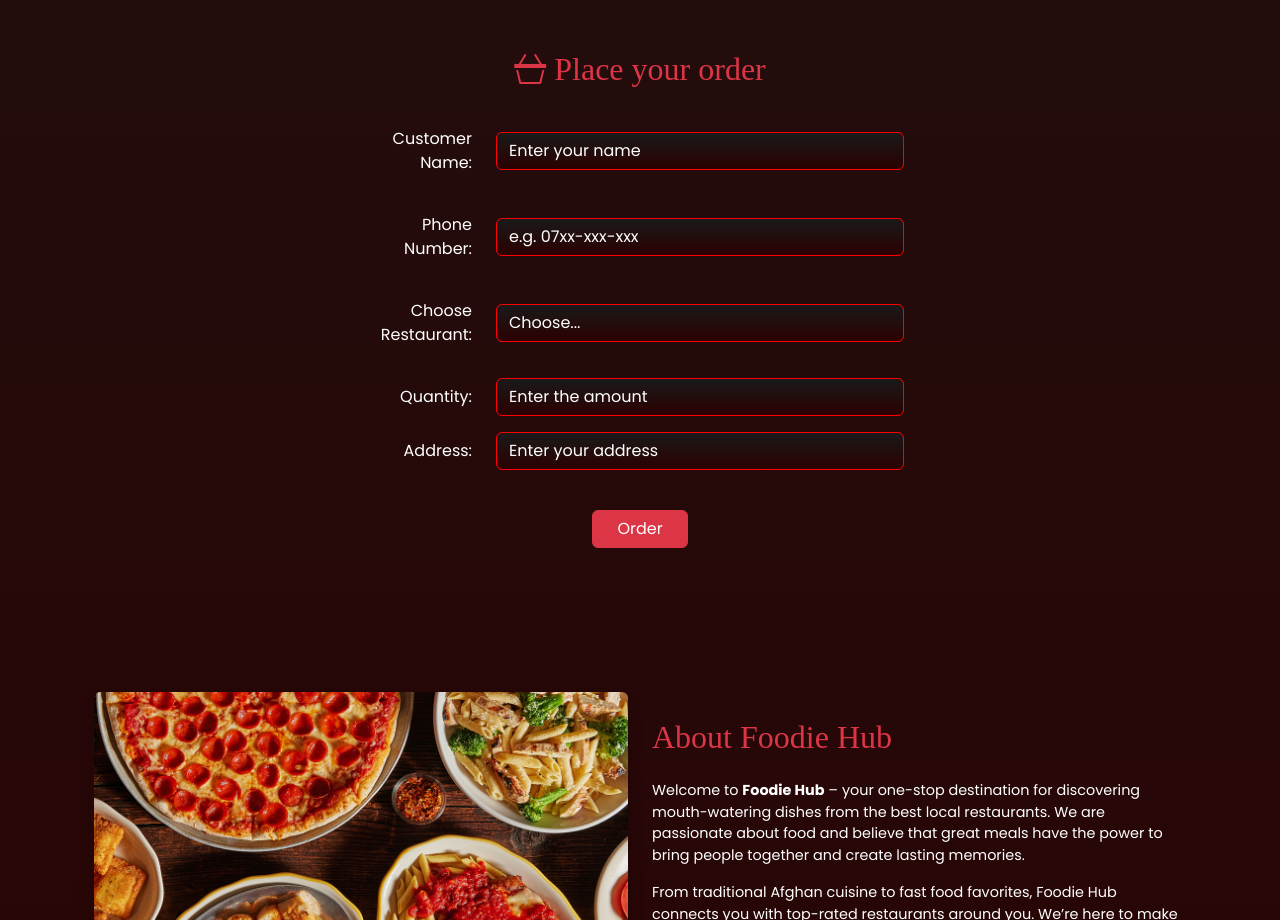
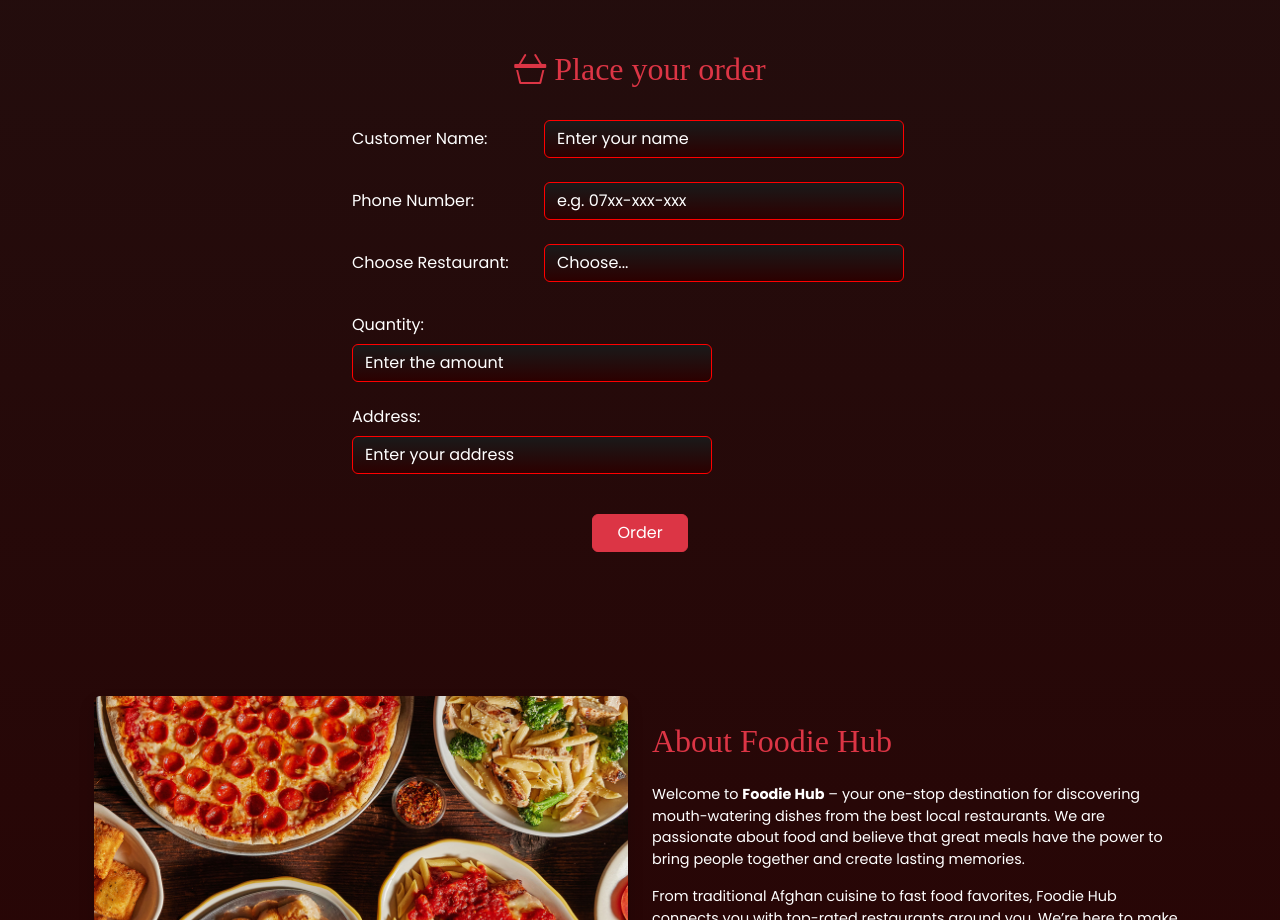
Before and after one commit to Amenah195/Foodie-Hub, a plain HTML site: page index.html in a window 1280 px wide. Shown: the part 2720-3640 px from the top of the page. Drawn offline with nearby package versions, Linux system fonts and the light colour scheme; a web font is replaced by a local one.

Commit message:
Update index.html

```diff
--- a/index.html
+++ b/index.html
@@ -664,27 +664,27 @@
                     <form class="mx-auto row g-3" style="max-width: 600px;">
 
                         <div class="row mb-4 align-items-center">
-                            <label for="name" class="col-sm-3 col-form-label text-end text-white">Customer
+                            <label for="name" class="col-12 col-md-4 col-form-label text-start text-white">Customer
                                 Name:</label>
-                            <div class="col-md-9">
+                            <div class=" col-12 col-md-8">
                                 <input type="text" class="form-control custom-input" id="name"
                                     placeholder="Enter your name">
                             </div>
                         </div>
 
                         <div class="row mb-4 align-items-center">
-                            <label for="phone" class=" col-sm-3 col-form-label text-end text-white">Phone
+                            <label for="phone" class="  col-12 col-md-4 col-form-label text-start text-white">Phone
                                 Number:</label>
-                            <div class="col-md-9">
+                            <div class=" col-12 col-md-8">
                                 <input type="tel" class="form-control custom-input" id="phone"
                                     placeholder="e.g. 07xx-xxx-xxx">
                             </div>
                         </div>
                         <div class="row align-items-center mb-4">
-                            <label for="restaurant" class="col-sm-3   col-form-label text-end text-white">Choose
+                            <label for="restaurant" class=" col-12 col-md-4   col-form-label text-start text-white">Choose
                                 Restaurant:
                             </label>
-                            <div class="col-md-9">
+                            <div class="col-12 col-md-8">
                                 <select class="form-select custom-input text-white bg-dark" id="restaurant">
                                     <option selected disabled class="text-white">Choose...</option>
                                     <option>Fifty Fifty</option>
@@ -700,16 +700,16 @@
                             </div>
                         </div>
                         <div class="row align-items-center mb-3">
-                            <label for="amount" class=" col-sm-3  col-form-label text-end text-white">
+                            <label for="amount" class=" col-12 col-dm-4  col-form-label text-start text-white">
                                 Quantity:</label>
-                            <div class="col-md-9">
+                            <div class="col-12 col-md-8">
                                 <input type="number" class="form-control custom-input" id="amount"
                                     placeholder="Enter the amount">
                             </div>
                         </div>
                         <div class="row mb-4 align-items-center">
-                            <label for="address" class="col-sm-3 col-form-label text-end text-white">Address:</label>
-                            <div class="col-md-9">
+                            <label for="address" class=" col-12 col-dm-4 col-form-label text-start text-white">Address:</label>
+                            <div class=" col-12 col-md-8">
                                 <input type="text" class="form-control custom-input" id="address"
                                     placeholder="Enter your address">
                             </div>
```
